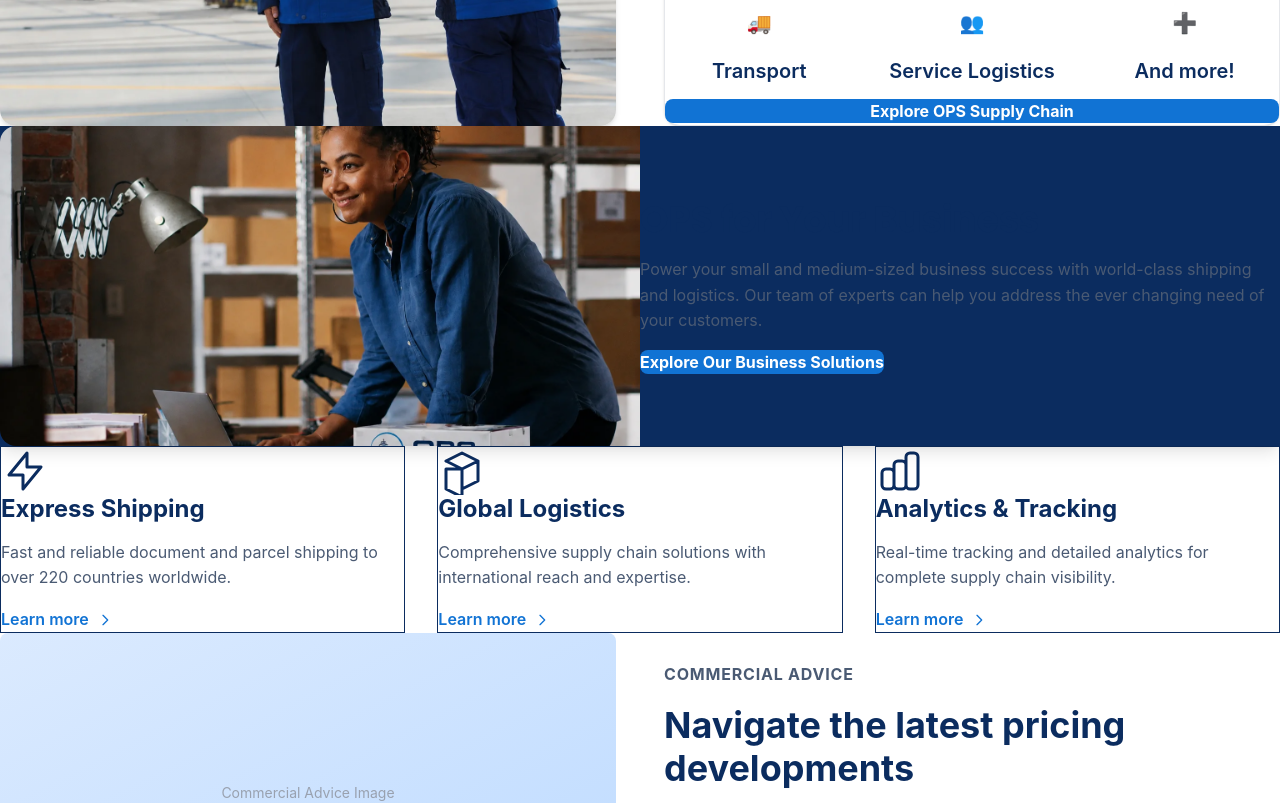
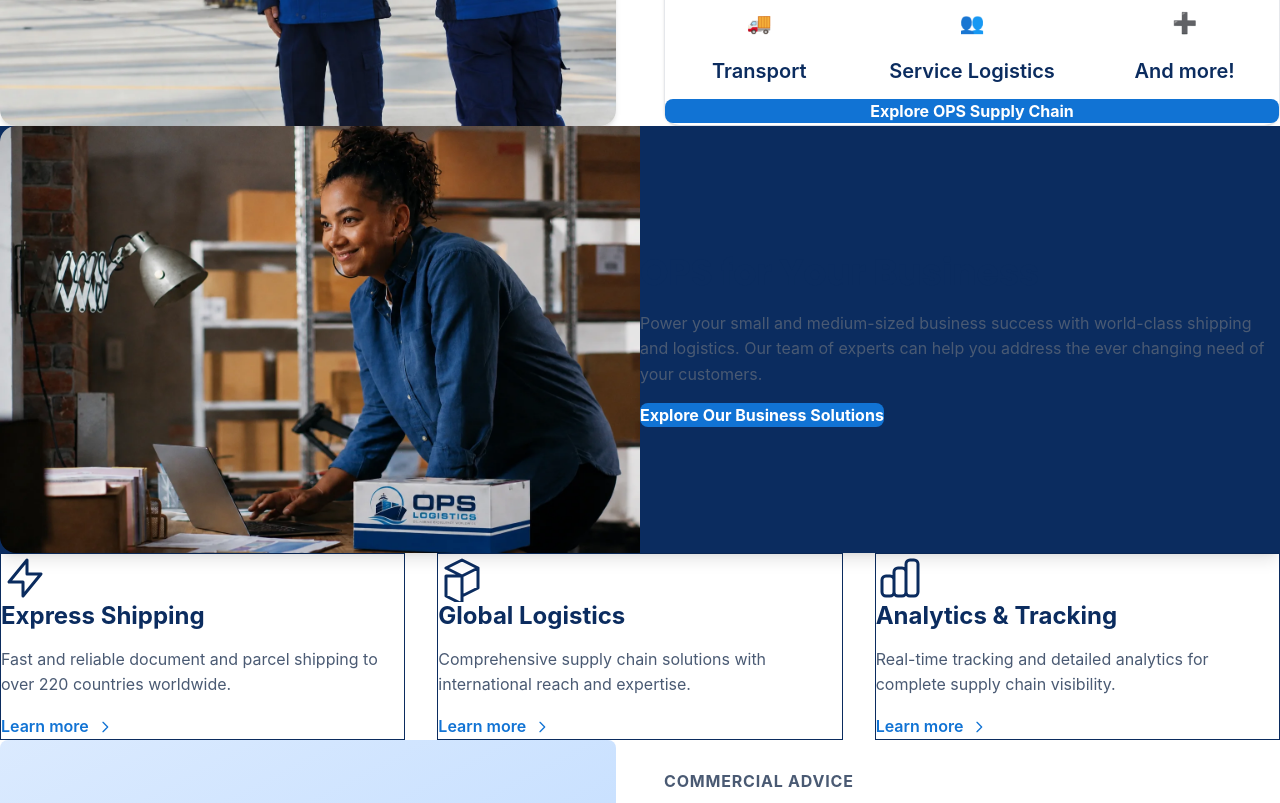
Before and after one commit to nsohmariustumambang88-crypto/ops2, a Next.js app: page / in a window 1280 px wide. Shown: the part 3140-3943 px from the top of the page. Built offline with nearby package versions, Linux system fonts and the light colour scheme.

Commit message:
Increase OPS for Your Business banner image size
Make image area taller and adjust grid to better match sample design

```diff
--- a/components/sections/OPSForYourBusinessBanner.tsx
+++ b/components/sections/OPSForYourBusinessBanner.tsx
@@ -25,9 +25,9 @@
         className='relative overflow-hidden shadow-lg w-full'
         style={{ backgroundColor: '#0B2C5F' }}
       >
-        <div className='grid grid-cols-1 md:grid-cols-2 gap-0 items-center'>
+        <div className='grid grid-cols-1 md:grid-cols-2 gap-0 items-stretch min-h-96 md:min-h-full'>
           {/* Left - Image */}
-          <div className='h-64 md:h-80 rounded-l-2xl overflow-hidden'>
+          <div className='h-80 md:h-96 lg:h-auto rounded-l-2xl overflow-hidden'>
             <img
               src='/images/home/Bulk shipping or shipping by retailer.webp'
               alt='OPS for Your Business'
```
